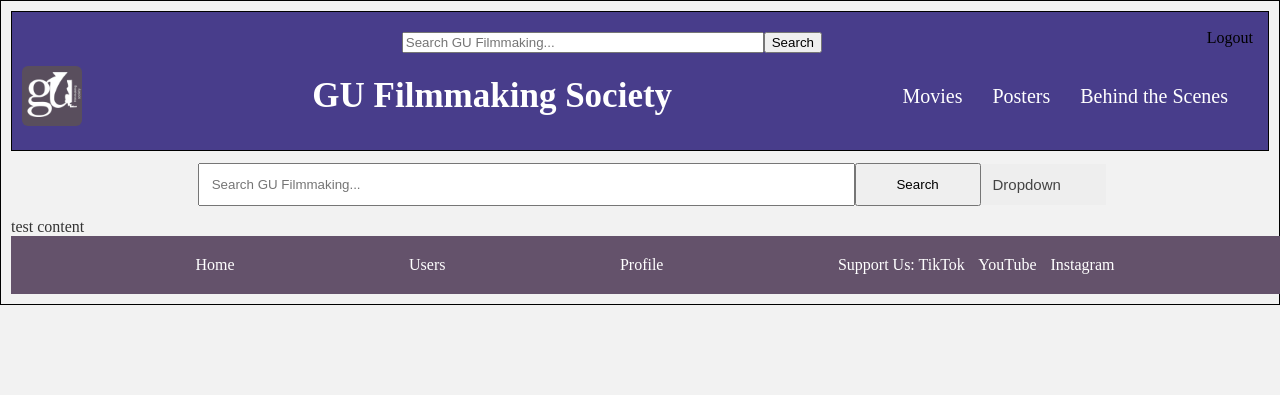
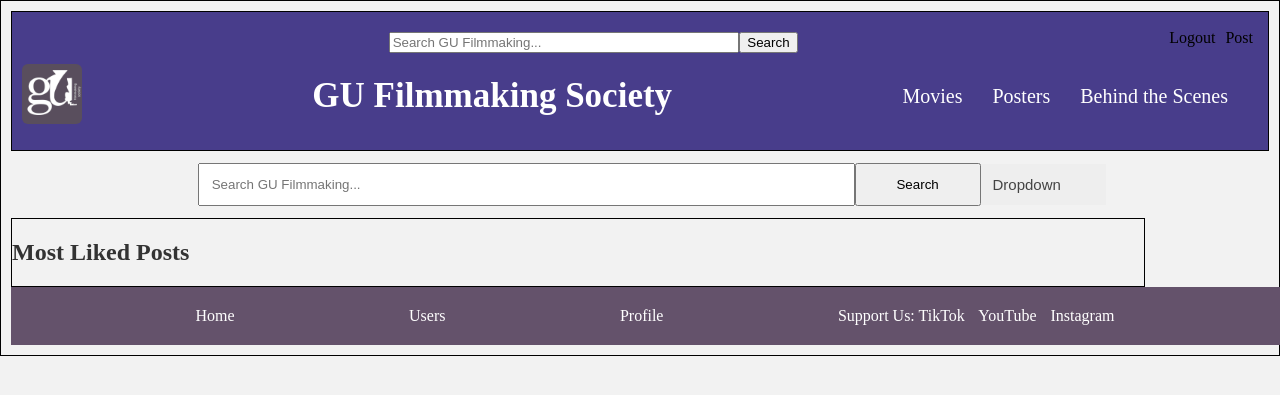
Before and after one commit to SwanwickMan/GU_Filmmaking, a Django app: page /GUFilmmakingApp/search/ in a window 1280 px wide. Shown: the top 395 px of the page. Run offline with Django 3.2, Linux system fonts and the light colour scheme; the visitor is signed in with stand-in values (Sample User, id 1); data that the repository does not hold is empty; some libraries are stand-ins or nearby versions.

Commit message:
Fixed merge: 3dcd0b20e1a21629ac3e0dfa4876de519a342221

```diff
--- a/GUFilmmakingApp/urls.py
+++ b/GUFilmmakingApp/urls.py
@@ -34,6 +34,7 @@ urlpatterns = [
     path('posters/', views.posters, name='posters'),
     path('add_poster/', views.add_poster, name='add_poster'),
     path('add_movie/', views.add_movie, name='add_movie'),
+    path('add_behind_the_scenes/', views.add_bts, name='add_behind_the_scenes'),
     path('add_post/', views.add_post, name='add_post'),
 
 ]
--- a/GUFilmmakingApp/views.py
+++ b/GUFilmmakingApp/views.py
@@ -1,12 +1,10 @@
 from django.shortcuts import render
-from GUFilmmakingApp.forms import PosterForm, MovieForm, BTSForm
+from GUFilmmakingApp.forms import PosterForm, MovieForm, BTSForm, UserForm
 from django.shortcuts import redirect
 from django.urls import reverse
 from datetime import datetime
 from django.contrib.auth import authenticate, login, logout
-#edited here(Manav)
 from django.contrib.auth.models import User
-
 from django.http import HttpResponse
 from GUFilmmakingApp.models import Category, Post, UserProfile
 from django.http import JsonResponse
@@ -28,10 +26,20 @@ def index(request):
 
 
 def search(request):
-    if request.method == 'POST':
-        pass
-    else:
-        return render(request, 'GUFilmmakingApp/search.html')
+    search_term = request.GET.get('search', '')
+    search_for = request.GET.get('search_for', 'All')
+    sort_by = request.GET.get('sort_by', 'relevancy')
+
+    # begin to filter and sort search results
+    search_results = Post.objects.filter(title__icontains=search_term)
+    if search_for != 'All':
+        search_results = search_results.filter(post_type=search_for)
+    if sort_by != 'relevancy':
+        search_results = search_results.order_by(sort_by)
+
+    print("searchTerms: ", search_term, search_for, sort_by)
+    for result in search_results: print(result.post_type, "|", result)
+    return render(request, 'GUFilmmakingApp/search.html')
 
 
 def profile(request):
@@ -84,7 +92,6 @@ def short_movies(request):
 
 
 def add_movie(request):
-
     form = MovieForm()
 
     if request.method == 'POST':
@@ -106,7 +113,6 @@ def posters(request):
 
 
 def add_poster(request):
-
     form = PosterForm()
 
     if request.method == 'POST':
@@ -132,7 +138,6 @@ def behind_the_scenes(request):
 
 
 def add_bts(request):
-
     form = BTSForm()
 
     if request.method == 'POST':
@@ -143,28 +148,11 @@ def add_bts(request):
         else:
             print(form.errors)
 
-    return render(request, 'add_bts.html', {'form': form})
+    return render(request, 'GUFilmmakingApp/add_bts.html', {'form': form})
 
 
 def add_post(request):
-
-    form = PostForm()
-
-    if request.method == 'POST':
-        form = PostForm(request.POST, request.FILES)
-        if form.is_valid():
-            post = form.save(commit=False)
-            post.author = UserProfile.objects.get(user=request.user)
-            post.author_id = UserProfile.objects.get(user=request.user).userID
-            post.category = Category.objects.get(name=request.POST.get('category'))
-            post.views = 0
-            post.likes = 0
-            post.save()
-            return redirect(reverse('GUFilmmakingApp:index'))
-        else:
-            print(form.errors)
-
-    return render(request, 'GUFilmmakingApp/add_post.html', {'form': form})
+    return render(request, 'GUFilmmakingApp/add_post.html')
 
 
 def user_login(request):
--- a/static/style/search.css
+++ b/static/style/search.css
@@ -47,3 +47,36 @@
 .radio-options {
   padding-right: 20px;
 }
+
+
+.popular-posts{
+    border: 1px solid black;
+    width: 90%
+}
+
+.post {
+    width: 40%;
+    border: 1px solid black;
+}
+
+.post img {
+    height: 30px;
+    width: auto;
+}
+
+/*search results*/
+
+.search-results-section{
+    border: 1px solid black;
+    width: 90%
+}
+
+.result {
+    width: 40%;
+    border: 1px solid black;
+}
+
+.result img {
+    height: 30px;
+    width: auto;
+}
--- a/templates/GUFilmmakingApp/base.html
+++ b/templates/GUFilmmakingApp/base.html
@@ -8,12 +8,12 @@
     <link rel="stylesheet" href="{% static 'style/base.css' %}">
     <link rel="stylesheet" href="{% static 'style/theme.css' %}">
     <script src="https://ajax.googleapis.com/ajax/libs/jquery/3.5.1/jquery.min.js"></script>
-    <script src="{% static 'scripts/ajax_update.js' %}"></script>
+    <script src="{% static 'scripts/update_ajax.js' %}"></script>
     {% block extra_style_sheet %} {% endblock %}
 
     <title>
         {% block title %}
-        GU Filmmaking Society
+            GU Filmmaking Society
         {% endblock title %}
     </title>
 </head>
@@ -22,30 +22,30 @@
     <header>
         <div id="top-header-section">
 
-            <form action="#" method="get" id="searchbar">
+            <form id="searchbar" action="{% url 'GUFilmmakingApp:search' %}" method="get">
                 <input type="text" name="search" placeholder="Search GU Filmmaking...">
                 <button type="submit">Search</button>
             </form>
             {% if user.is_authenticated %}
-            <a href="{% url 'GUFilmmakingApp:logout' %}">Logout</a>
+                <a href="{% url 'GUFilmmakingApp:logout' %}">Logout</a>
             {% else %}
-            <a href="{%  url 'GUFilmmakingApp:signup' %}">Sign Up</a>
-            <a href="{%  url 'GUFilmmakingApp:login' %}">Log In</a>
-            <a href="{%  url 'GUFilmmakingApp:add_post' %}">post</a>
+                <a href="{%  url 'GUFilmmakingApp:signup' %}">Sign Up</a>
+                <a href="{%  url 'GUFilmmakingApp:login' %}">Log In</a>
             {% endif %}
+            <a href="{%  url 'GUFilmmakingApp:add_post' %}">Post</a>
         </div>
 
         <div id="bottom-header-section">
-            <img src="{% static  'images/logo.jpg' %}" alt="GU Filmmaking Logo" id="logo">
+            <a href="{% url 'GUFilmmakingApp:index' %}">
+                <img src="{% static 'images/logo.jpg' %}" alt="GU Filmmaking Logo" id="logo">
+            </a>
             <h1>
-                <a href="{% url 'GUFilmmakingApp:index' %}">{% block website_name %}
-                    GU Filmmaking Society
-                    {%endblock%}</a>
+                <a href="{% url 'GUFilmmakingApp:index' %}"> GU Filmmaking Society </a>
             </h1>
             <div id="navigation-links">
-                <a href="{% url 'GUFilmmakingApp:short_movies' %}">Movies</a>
-                <a href="{% url 'GUFilmmakingApp:posters' %}">Posters</a>
-                <a href="{% url 'GUFilmmakingApp:behind_the_scenes' %}">Behind the Scenes</a>
+                <a href="{% url 'GUFilmmakingApp:search' %}?search_for=Movies">Movies</a>
+                <a href="{% url 'GUFilmmakingApp:search' %}?search_for=Posters">Posters</a>
+                <a href="{% url 'GUFilmmakingApp:search' %}?search_for=Behind_The_Scenes">Behind the Scenes</a>
             </div>
         </div>
     </header>
--- a/templates/GUFilmmakingApp/search.html
+++ b/templates/GUFilmmakingApp/search.html
@@ -49,8 +49,16 @@
         </div>
     </form>
 
-    <div id="below-content">
-        test content
+    <div class="search-results-section">
+        <h2>Most Liked Posts</h2>
+        {% for result in results %}
+            <div class="result">
+                <h3>{{ post.title}}</h3>
+                <img src="{{ post.thumbnail.url }}" alt="Thumbnail for {{ post.title }}">
+                <p>Description: {{ post.description }}</p>
+                <p>Likes: {{ post.likes }}</p>
+            </div>
+        {% endfor %}
     </div>
 
     <script src="{% static 'scripts/search_menu.js' %}"></script>
```
